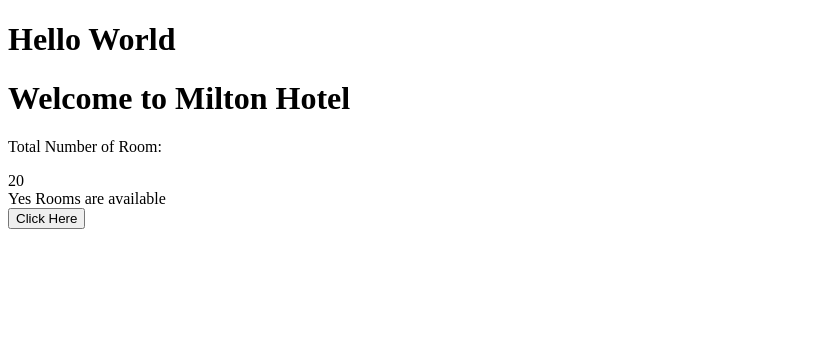
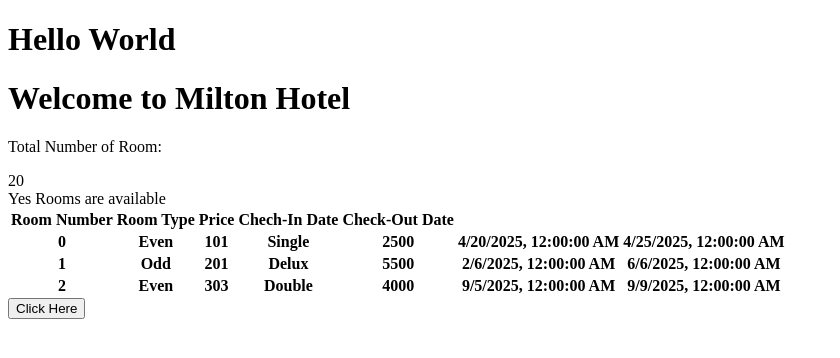
Before and after one commit to Khush786Mohammad/Angular, an Angular app in the folder hotelApplication/: page / in a window 1280 px wide. Shown: the top 358 px of the page, without its empty margins (0-840 px from the left). Built offline with nearby package versions, Linux system fonts and the light colour scheme.

Commit message:
Hotel Application

```diff
--- a/hotelApplication/src/app/app.component.html
+++ b/hotelApplication/src/app/app.component.html
@@ -1,2 +1,10 @@
 <h1>Hello World</h1>
-<hinv-rooms></hinv-rooms>
+<div [ngSwitch]="role">
+    <div *ngSwitchCase="'User'">Welcome User</div>
+    <div *ngSwitchCase="'Admin'">
+        <hinv-rooms></hinv-rooms>
+    </div>
+    <div *ngSwitchDefault>
+        Hmmm you look like a IMPOSTER
+    </div>
+</div>
--- a/hotelApplication/src/app/app.component.ts
+++ b/hotelApplication/src/app/app.component.ts
@@ -1,14 +1,16 @@
 import { Component } from '@angular/core';
 import { RouterOutlet } from '@angular/router';
 import { RoomsComponent } from './rooms/rooms.component';
+import { NgSwitch, NgSwitchCase, NgSwitchDefault } from '@angular/common';
 
 @Component({
   selector: 'hinv-root',
-  imports: [RouterOutlet, RoomsComponent],
+  imports: [RouterOutlet, RoomsComponent, NgSwitch, NgSwitchCase, NgSwitchDefault],
   // template: `<h1>hellow World!</h1>`,
   templateUrl: './app.component.html',
   styleUrl: './app.component.css',
 })
 export class AppComponent {
   title = 'hotelApplication';
+  role = 'Admin';
 }
--- a/hotelApplication/src/app/rooms/rooms.component.html
+++ b/hotelApplication/src/app/rooms/rooms.component.html
@@ -11,4 +11,26 @@
 <div *ngIf="rooms?.hasRooms">
     Checking if there are room in hotel
 </div>
+
+<table >
+    <thead>
+        <tr>
+            <th>Room Number</th>
+            <th>Room Type</th>
+            <th>Price</th>
+            <th>Chech-In Date</th>
+            <th>Check-Out Date</th>
+        </tr>
+        <tr *ngFor="let room of roomList; let e=even; let o = odd; let i = index">
+            <th>{{i}}</th>
+            <th>{{e ? "Even" : "Odd"}}</th>
+            <th>{{room.roomId}}</th>
+            <th>{{room.roomType}}</th>
+            <th>{{room.price}}</th>
+            <th>{{room.checkIn.toLocaleString()}}</th>
+            <th>{{room.checkOut.toLocaleString()}}</th>
+        </tr>
+    </thead>
+</table>
+
 <button (click)="toggle()">Click Here</button>
--- a/hotelApplication/src/app/rooms/rooms.component.ts
+++ b/hotelApplication/src/app/rooms/rooms.component.ts
@@ -1,10 +1,10 @@
 import { Component, OnInit } from '@angular/core';
 import { Room,RoomList } from './rooms';
-import { NgIf } from '@angular/common';
+import { NgFor, NgIf } from '@angular/common';
 
 @Component({
   selector: 'hinv-rooms',
-  imports: [NgIf],
+  imports: [NgIf, NgFor],
   templateUrl: './rooms.component.html',
   styleUrl: './rooms.component.css'
 })
@@ -23,8 +23,8 @@ export class RoomsComponent implements OnInit{
       roomId: 101,
       roomType: 'Single',
       price: 2500,
-      checkIn: new Date('25/04/2025'),
-      checkOut: new Date('29/04/2025')
+      checkIn: new Date('04/20/2025'),
+      checkOut: new Date('04/25/2025')
     },
     {
       roomId: 201,
@@ -37,8 +37,8 @@ export class RoomsComponent implements OnInit{
       roomId: 303,
       roomType: 'Double',
       price: 4000,
-      checkIn: new Date('12/05/2025'),
-      checkOut: new Date('15/05/2025')
+      checkIn: new Date('09/05/2025'),
+      checkOut: new Date('09/09/2025')
     }
 ]
 
```
